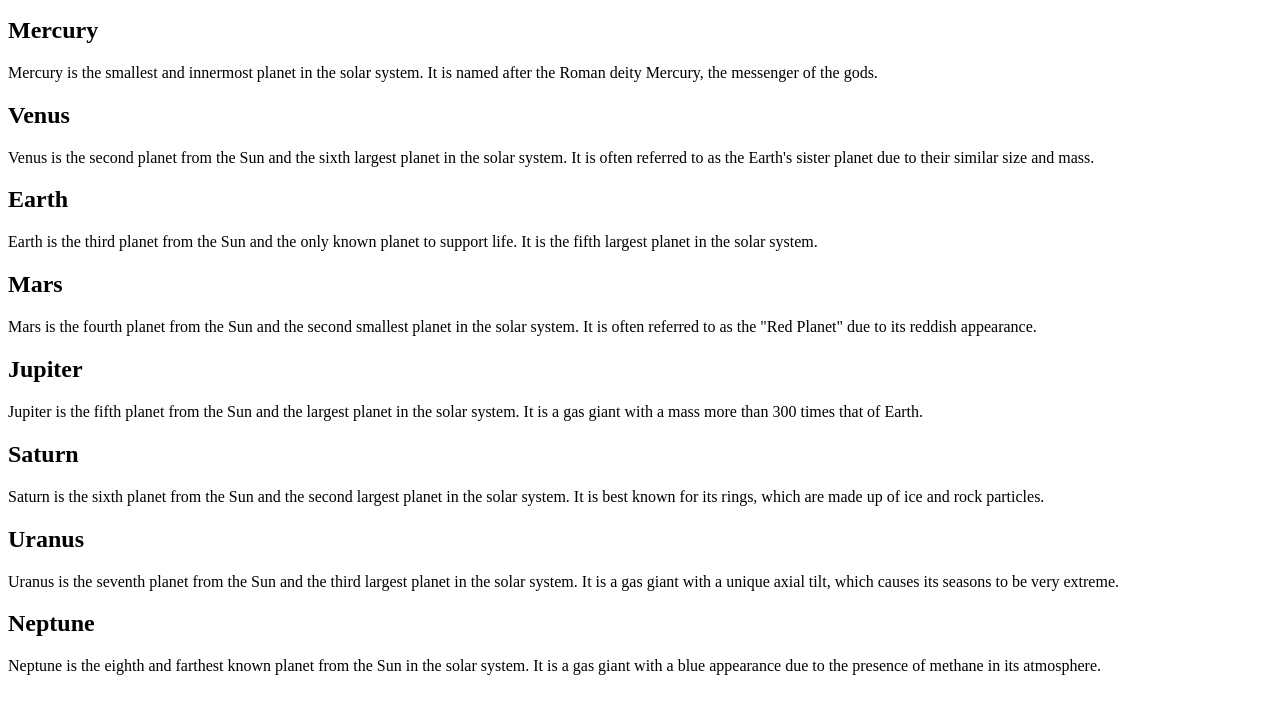
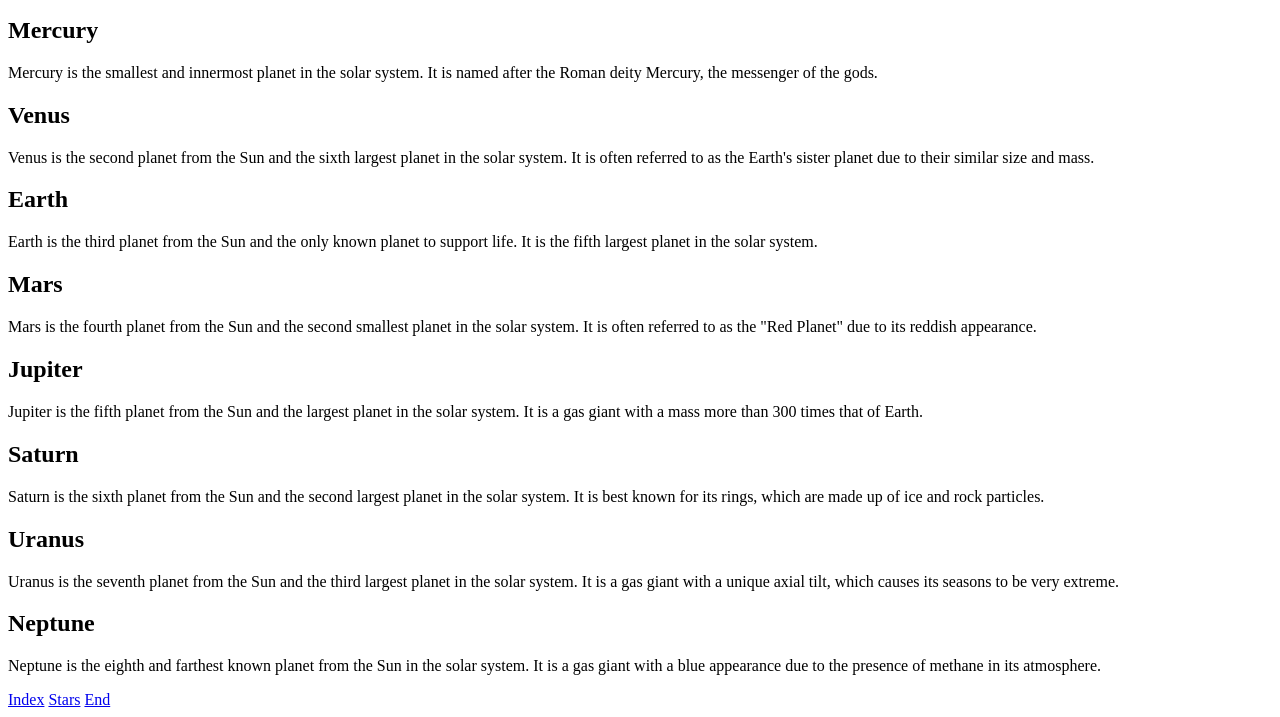
Before and after one commit to coderveeraj/outer-space-website.github.io, a plain HTML site: page planets.html in a window 1280 px wide. Shown: the part 101-818 px from the top of the page. Drawn offline with Linux system fonts and the light colour scheme.

Commit message:
Update planets.html

```diff
--- a/planets.html
+++ b/planets.html
@@ -22,5 +22,8 @@
 	<p>Uranus is the seventh planet from the Sun and the third largest planet in the solar system. It is a gas giant with a unique axial tilt, which causes its seasons to be very extreme.</p>
 	<h2>Neptune</h2>
 	<p>Neptune is the eighth and farthest known planet from the Sun in the solar system. It is a gas giant with a blue appearance due to the presence of methane in its atmosphere.</p>
-</body>
+<a href="index.html">Index</a>
+	<a href="stars.html">Stars</a>
+	<a href="end.html">End</a>
+	</body>
 </html>
```
